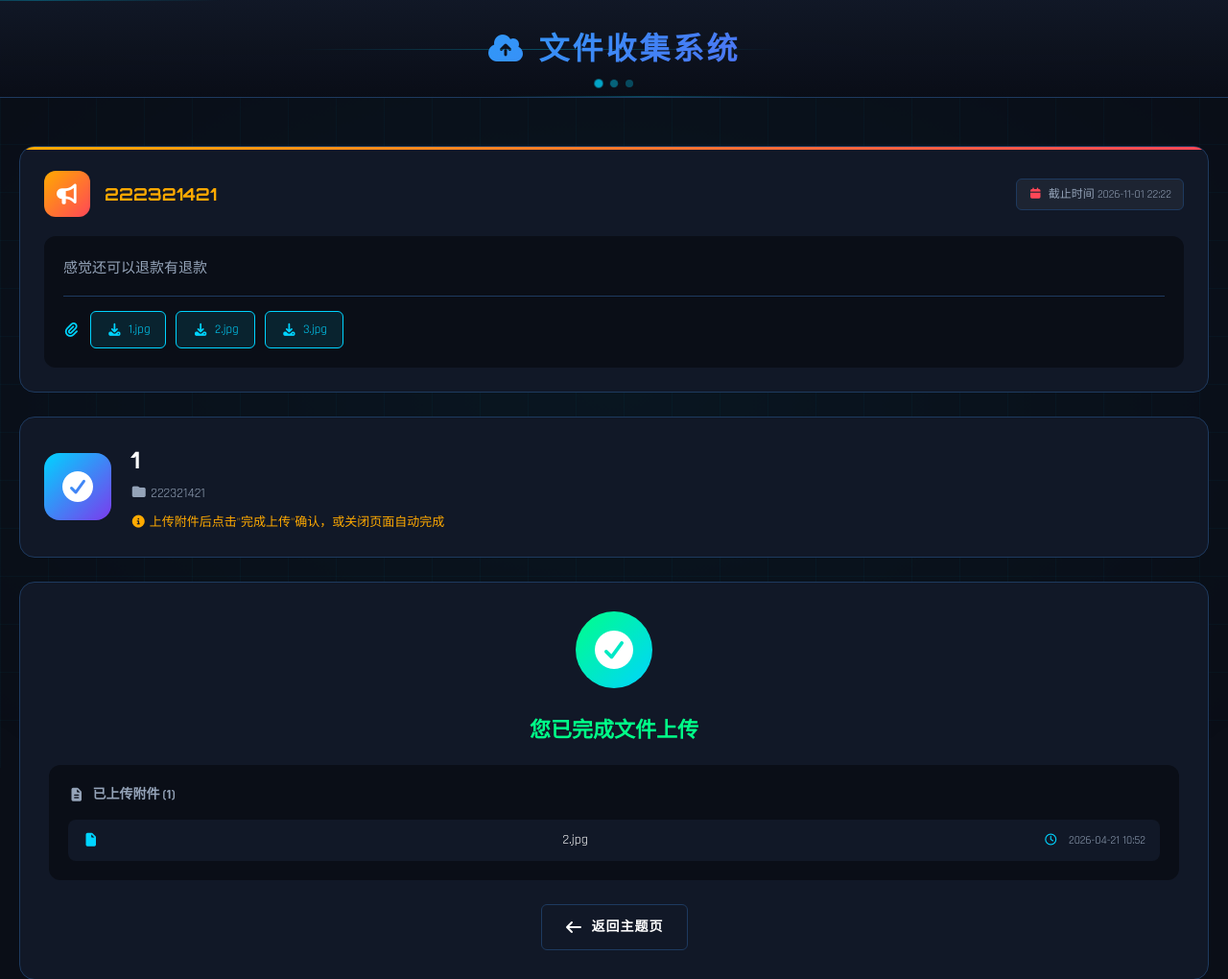
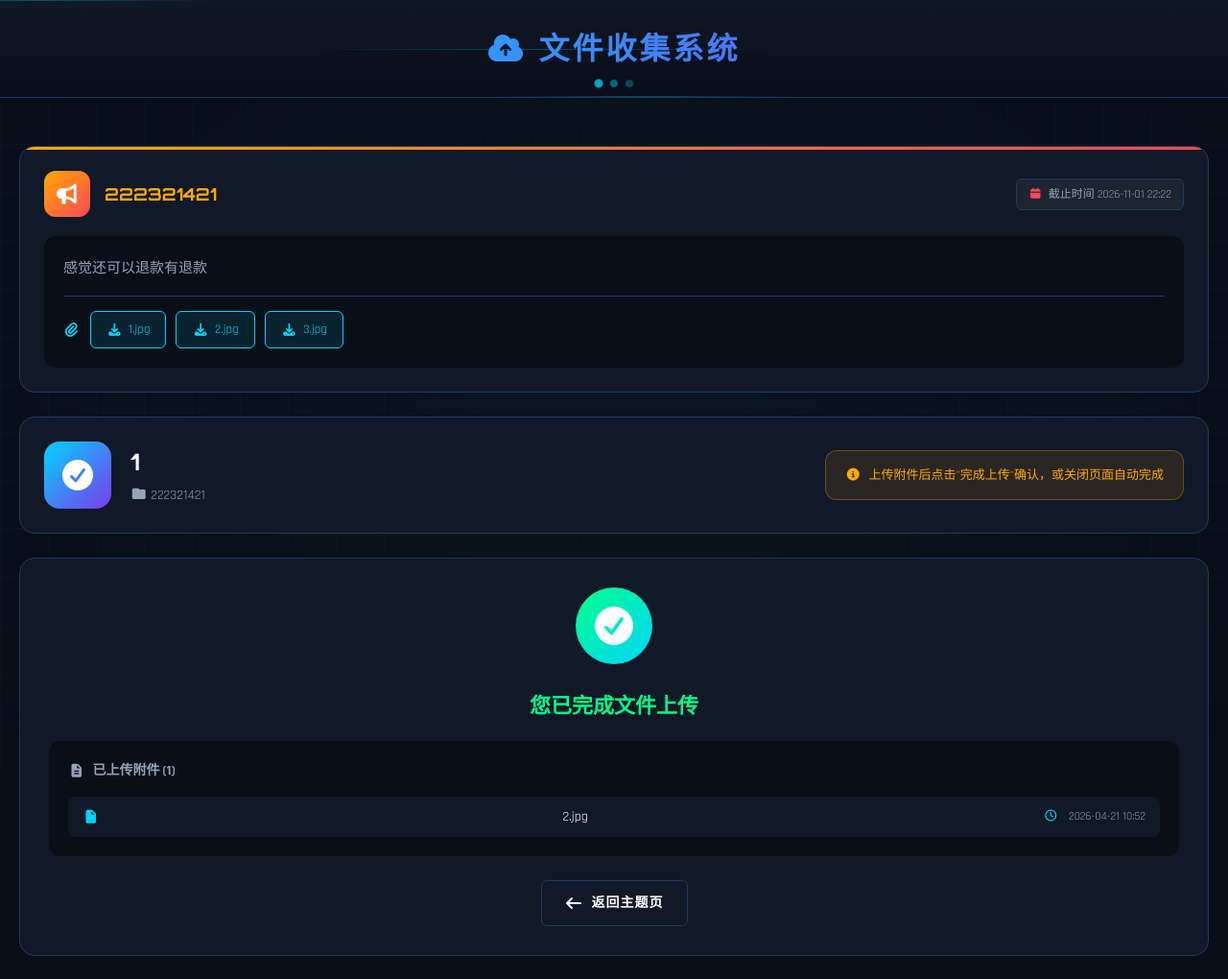
Before and after one commit to guifengxiaoyan/file-collection, a Flask app: page /upload/1 in a window 1280 px wide. Shown: the top 1020 px of the page at 96% size. Run offline with Flask 3, Linux system fonts and the light colour scheme; data comes from the database, SQL or seed files in the repository.

Commit message:
feat: 上传提示移至收集对象右侧

```diff
--- a/app/templates/upload.html
+++ b/app/templates/upload.html
@@ -44,8 +44,10 @@
             <div class="upload-user-detail">
                 <h2>{{ obj.name }}</h2>
                 <p><i class="fas fa-folder"></i> {{ theme.title }}</p>
-                <p class="upload-hint"><i class="fas fa-info-circle"></i> 上传附件后点击"完成上传"确认，或关闭页面自动完成</p>
             </div>
+        </div>
+        <div class="upload-hint">
+            <i class="fas fa-info-circle"></i> 上传附件后点击"完成上传"确认，或关闭页面自动完成
         </div>
     </div>
 
--- a/static/css/style.css
+++ b/static/css/style.css
@@ -2575,10 +2575,17 @@ footer {
     font-size: 14px;
 }
 
-.upload-user-detail .upload-hint {
+.upload-page-header .upload-hint {
+    display: flex;
+    align-items: center;
+    gap: 8px;
+    padding: 15px 20px;
+    background: rgba(255, 170, 0, 0.1);
+    border: 1px solid rgba(255, 170, 0, 0.3);
+    border-radius: 12px;
     color: var(--warning);
     font-size: 13px;
-    margin-top: 8px;
+    margin-left: auto;
 }
 
 .upload-meta {
```
